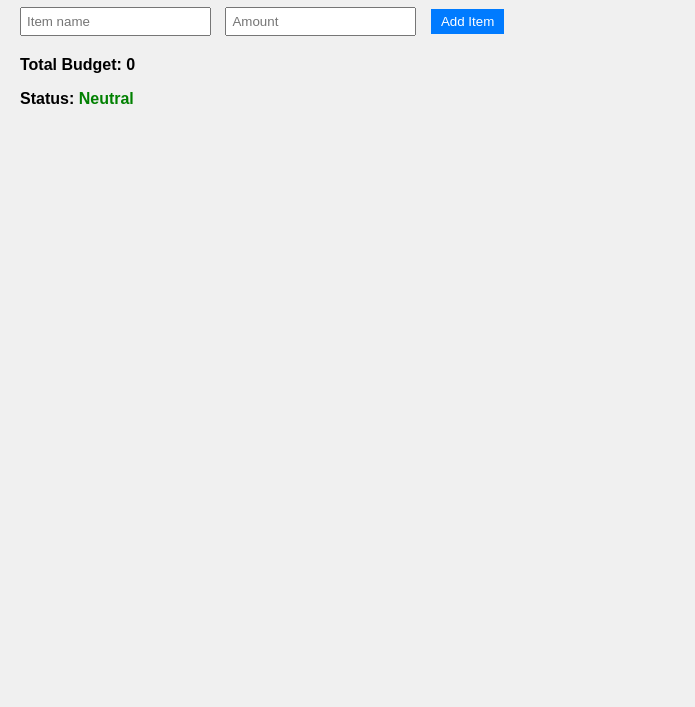
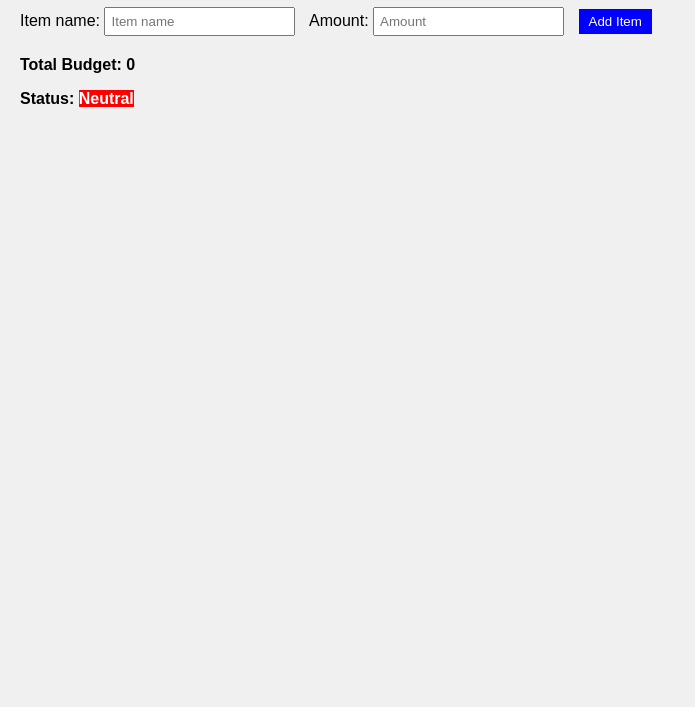
Before and after one commit to vasantapagadala/10Phind, a plain HTML site: page index.html in a window 1280 px wide. Shown: the part 93-800 px from the top of the page, without its empty margins (0-695 px from the left). Drawn offline with Linux system fonts and the light colour scheme.

Commit message:
Update index.html

```diff
--- a/index.html
+++ b/index.html
@@ -59,14 +59,17 @@
 <body>
     <h1>Budget Tracker</h1>
     <form id="addItemForm">
-        <input type="text" id="itemName" placeholder="Item name">
-        <input type="number" id="itemAmount" placeholder="Amount">
-        <button type="submit">Add Item</button>
+       <label for="itemName">Item name:</label>
+       <input type="text" id="itemName" placeholder="Item name">
+
+       <label for="itemAmount">Amount:</label>
+       <input type="number" id="itemAmount" placeholder="Amount">
+        <button type="submit" style="color: white; background-color: blue;">Add Item</button>
     </form>
     <ul id="itemList"></ul>
     <div id="budgetStatus">
         <p>Total Budget: <span id="totalBudget">0</span></p>
-        <p>Status: <span id="budgetStatusText">Neutral</span></p>
+        <p>Status: <span id="budgetStatusText" style="color: white; background-color: red;">Neutral</span></p>
     </div>
     <script>
         document.getElementById('addItemForm').addEventListener('submit', function(e) {
```
